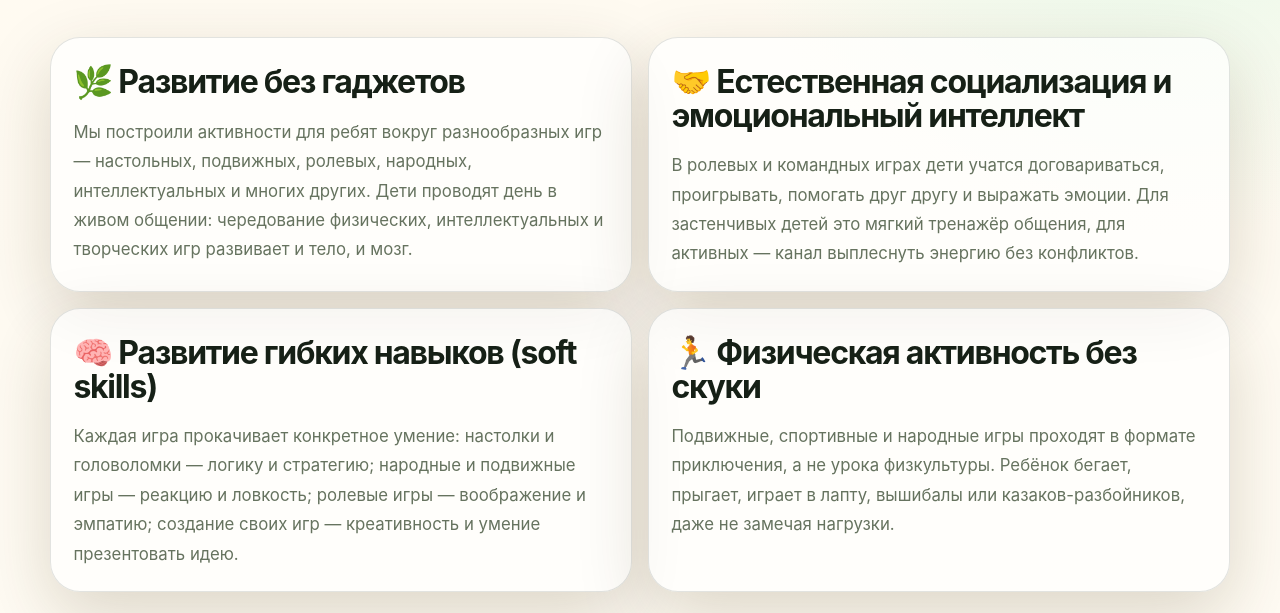
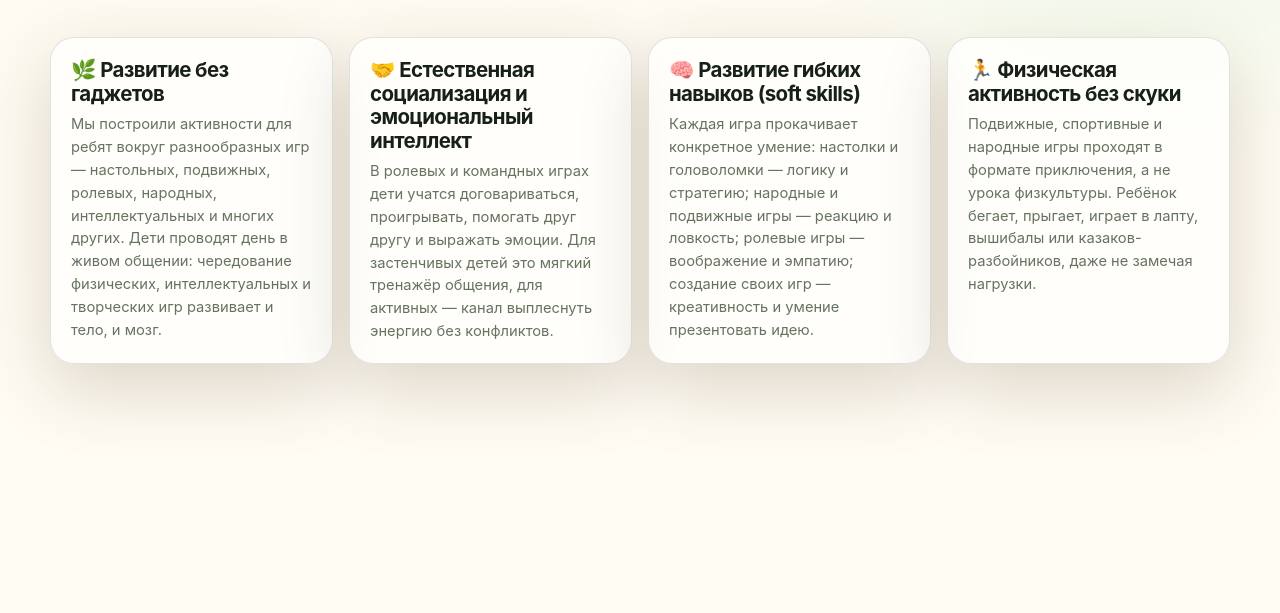
Before and after one commit to liquid245/osminogki, an Eleventy site: page _products/index.md in a window 1280 px wide. Shown: the part 1737-2350 px from the top of the page. Built offline with nearby package versions, Linux system fonts and the light colour scheme; Eleventy itself is replaced by a stand-in of ours; files that its build step writes are made by us from their sources.

Commit message:
Trust grid: 4 колонки, компактные карточки
- sc-trust__grid: repeat(4, 1fr) на десктопе
- 1200px: 2×2, 980px: 1 колонка
- Карточки: меньше padding, мельче текст, без min-height

```diff
--- a/_dist/assets/css/style.css
+++ b/_dist/assets/css/style.css
@@ -1043,7 +1043,7 @@ body {
 }
 
 .sc-trust__grid {
-  grid-template-columns: repeat(2, 1fr);
+  grid-template-columns: repeat(4, 1fr);
 }
 
 .sc-quote {
@@ -1093,9 +1093,8 @@ body {
 }
 
 .sc-trust-card {
-  min-height: 250px;
-  padding: 1.4rem;
-  border-radius: 30px;
+  padding: 1.25rem;
+  border-radius: 24px;
 }
 
 .sc-story__cards article:hover,
@@ -1118,15 +1117,17 @@ body {
 }
 
 .sc-trust-card h3 {
-  margin-top: 0.3rem;
-  margin-bottom: 0.6rem;
-  font-size: clamp(1.55rem, 2.5vw, 2.15rem);
-  line-height: 1.04;
-  letter-spacing: -0.04em;
+  margin-top: 0;
+  margin-bottom: 0.5rem;
+  font-size: clamp(1.15rem, 1.6vw, 1.45rem);
+  line-height: 1.15;
+  letter-spacing: -0.03em;
 }
 
 .sc-trust-card p {
-  margin-top: 1.2rem;
+  margin-top: 0.5rem;
+  font-size: 0.92rem;
+  line-height: 1.55;
 }
 
 .sc-story__grid {
@@ -1482,6 +1483,12 @@ body {
 }
 }
 
+
+@media (max-width: 1200px) {
+  .sc-trust__grid {
+    grid-template-columns: repeat(2, 1fr);
+  }
+}
 
 @media (max-width: 980px) {
   .sc-hero__grid,
--- a/assets/css/style.css
+++ b/assets/css/style.css
@@ -1043,7 +1043,7 @@ body {
 }
 
 .sc-trust__grid {
-  grid-template-columns: repeat(2, 1fr);
+  grid-template-columns: repeat(4, 1fr);
 }
 
 .sc-quote {
@@ -1093,9 +1093,8 @@ body {
 }
 
 .sc-trust-card {
-  min-height: 250px;
-  padding: 1.4rem;
-  border-radius: 30px;
+  padding: 1.25rem;
+  border-radius: 24px;
 }
 
 .sc-story__cards article:hover,
@@ -1118,15 +1117,17 @@ body {
 }
 
 .sc-trust-card h3 {
-  margin-top: 0.3rem;
-  margin-bottom: 0.6rem;
-  font-size: clamp(1.55rem, 2.5vw, 2.15rem);
-  line-height: 1.04;
-  letter-spacing: -0.04em;
+  margin-top: 0;
+  margin-bottom: 0.5rem;
+  font-size: clamp(1.15rem, 1.6vw, 1.45rem);
+  line-height: 1.15;
+  letter-spacing: -0.03em;
 }
 
 .sc-trust-card p {
-  margin-top: 1.2rem;
+  margin-top: 0.5rem;
+  font-size: 0.92rem;
+  line-height: 1.55;
 }
 
 .sc-story__grid {
@@ -1482,6 +1483,12 @@ body {
 }
 }
 
+
+@media (max-width: 1200px) {
+  .sc-trust__grid {
+    grid-template-columns: repeat(2, 1fr);
+  }
+}
 
 @media (max-width: 980px) {
   .sc-hero__grid,
```
